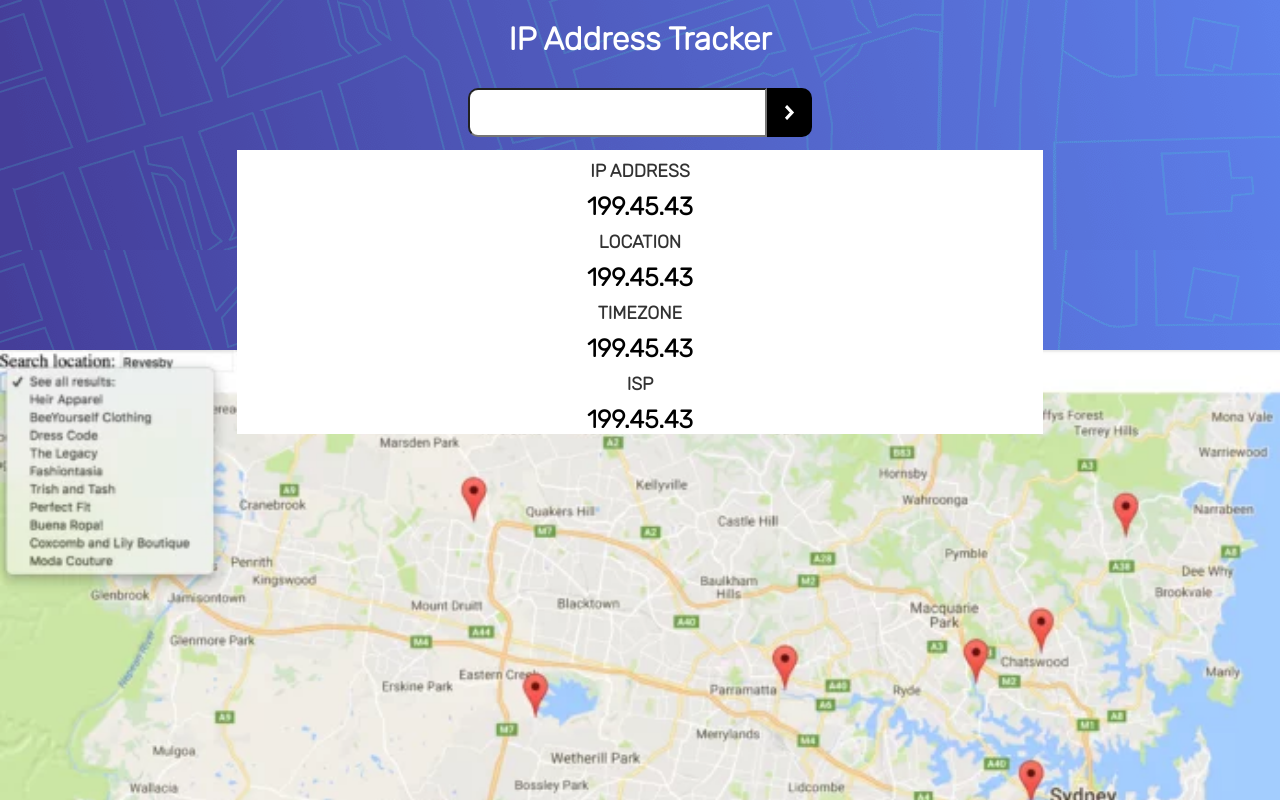
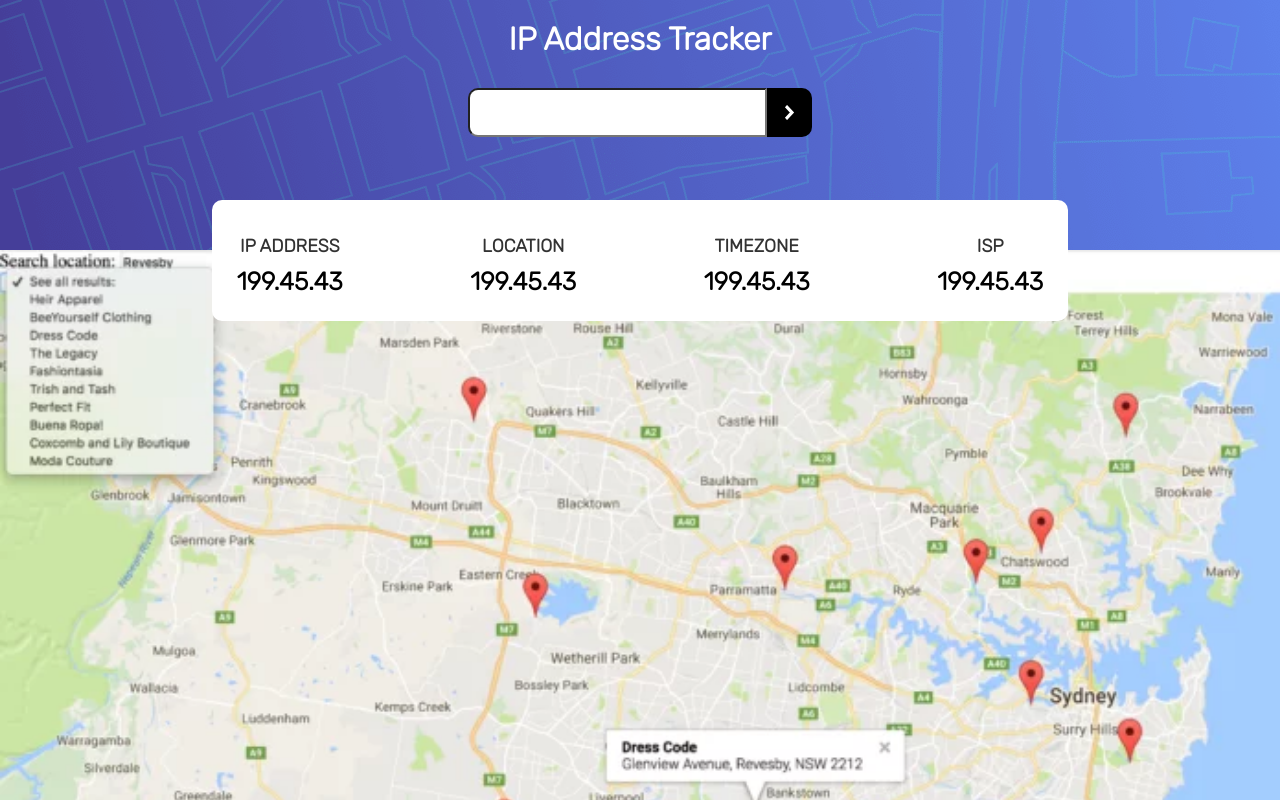
Before and after one commit to RICKCOYL/ip-address-tracker, a React (Create React App) app: page / in a window 1280 px wide. Shown: the top 800 px of the page. Built offline with nearby package versions, Linux system fonts and the light colour scheme.

Commit message:
Add styling for desktop view

```diff
--- a/src/index.css
+++ b/src/index.css
@@ -80,3 +80,21 @@ h5 {
   font-size: 18px;
 
 }
+
+@media only screen and (min-width: 768px) {
+  #background-img {
+    height: 250px;
+  }
+  #location {
+  top: 200px;
+  padding: 25px;
+  border-radius: 10px;
+
+  }
+  #location {
+    display: flex;
+    justify-content: space-between;
+    text-align: center;
+    align-items: center;
+  }
+}
```
